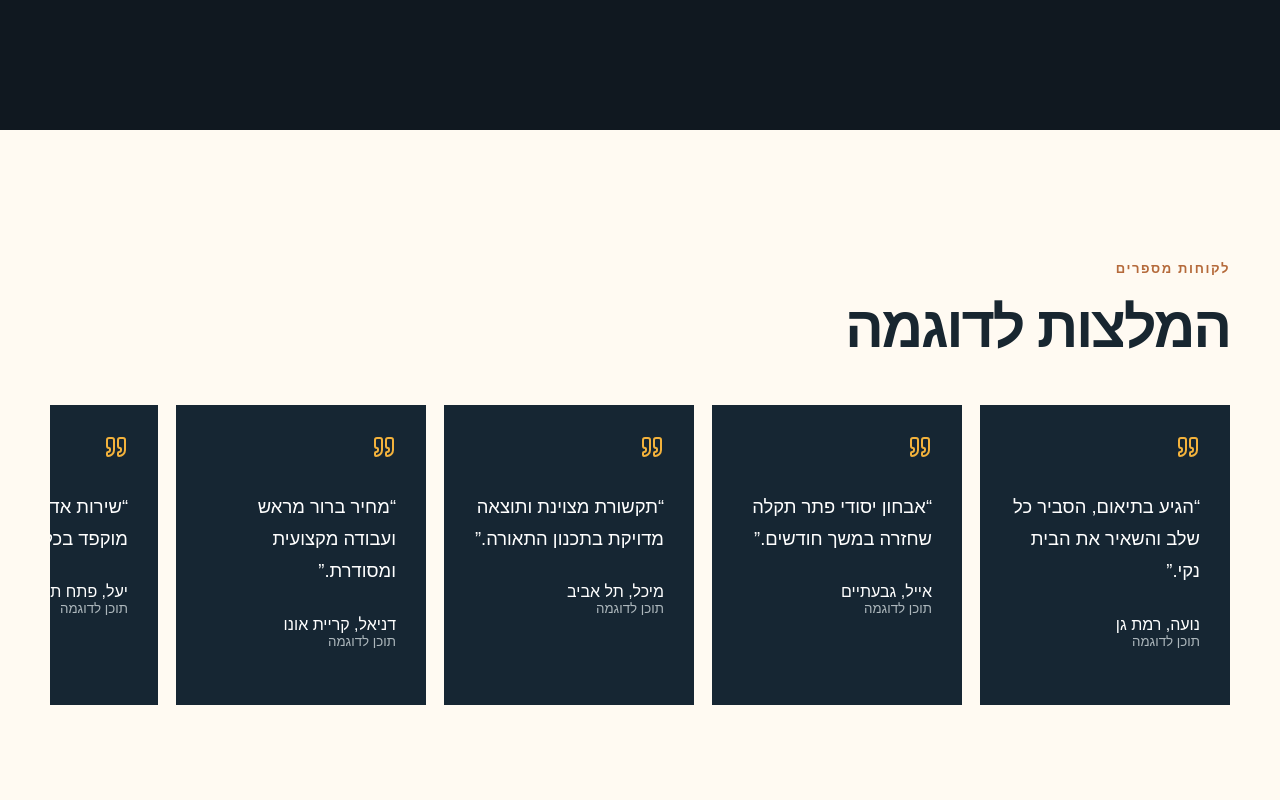
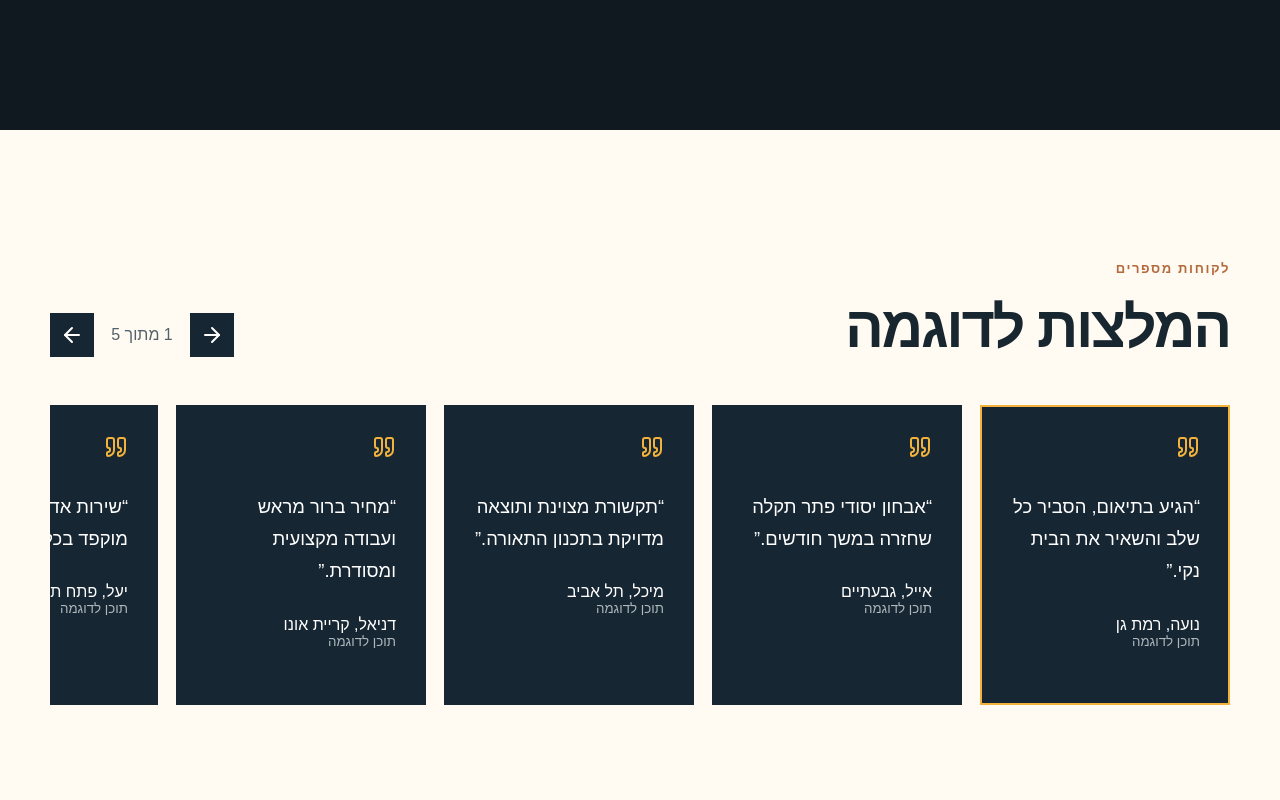
Before and after one commit to delevski/professional-services-template, a React (Vite) app: page / in a window 1280 px wide. Shown: the part 3800-4600 px from the top of the page. Built offline with nearby package versions, Linux system fonts and the light colour scheme.

Commit message:
Add accessible testimonial navigation

```diff
--- a/src/core/components/Testimonials.jsx
+++ b/src/core/components/Testimonials.jsx
@@ -1,3 +1,12 @@
-import { Quote } from 'lucide-react';
+import { useState } from 'react';
+import { ArrowLeft, ArrowRight, Quote } from 'lucide-react';
 import { useReveal } from '../hooks/useReveal';
-export default function Testimonials({ testimonials, copy }) { const reveal = useReveal(); return <section ref={reveal.ref} className={`section section--light ${reveal.className}`} aria-labelledby="testimonials-title"><div className="shell"><p className="eyebrow">{copy.eyebrow}</p><h2 id="testimonials-title">{copy.heading}</h2><div className="testimonial-row">{testimonials.map(item => <blockquote key={item.name}><Quote aria-hidden="true" /><p>“{item.quote}”</p><footer>{item.name}<small>{copy.sampleLabel}</small></footer></blockquote>)}</div></div></section>; }
+export default function Testimonials({ testimonials, copy }) {
+  const reveal = useReveal();
+  const [selected, setSelected] = useState(0);
+  const total = testimonials.length;
+  const move = step => total > 1 && setSelected(current => (current + step + total) % total);
+  const position = copy.positionTemplate.replace('{current}', total ? selected + 1 : 0).replace('{total}', total);
+  const ordered = testimonials.map((_, offset) => (selected + offset) % total);
+  return <section ref={reveal.ref} className={`section section--light ${reveal.className}`} aria-labelledby="testimonials-title"><div className="shell"><div className="testimonial-heading"><div><p className="eyebrow">{copy.eyebrow}</p><h2 id="testimonials-title">{copy.heading}</h2></div><div className="testimonial-controls"><button type="button" aria-label={copy.previousLabel} disabled={total < 2} onClick={() => move(-1)}><ArrowRight aria-hidden="true" /></button><span role="status" aria-live="polite" aria-atomic="true">{position}</span><button type="button" aria-label={copy.nextLabel} disabled={total < 2} onClick={() => move(1)}><ArrowLeft aria-hidden="true" /></button></div></div><div className="testimonial-row">{ordered.map((index, offset) => { const item = testimonials[index]; return <blockquote key={item.name} className={offset === 0 ? 'is-selected' : ''} aria-current={offset === 0 ? 'true' : undefined}><Quote aria-hidden="true" /><p>“{item.quote}”</p><footer>{item.name}<small>{copy.sampleLabel}</small></footer></blockquote>; })}</div></div></section>;
+}
--- a/src/profiles/electrician/profile.js
+++ b/src/profiles/electrician/profile.js
@@ -20,7 +20,7 @@ export const electricianProfile = {
     trust: { eyebrow: 'הסטנדרט המקצועי', heading: 'למה לבחור בנו' },
     services: { eyebrow: 'מומחיות מקצה לקצה', heading: 'שירותים' },
     projects: { eyebrow: 'עבודה שמדברת בעד עצמה', heading: 'פרויקטים נבחרים', challengeLabel: 'האתגר', resultLabel: 'התוצאה' },
-    testimonials: { eyebrow: 'לקוחות מספרים', heading: 'המלצות לדוגמה', sampleLabel: 'תוכן לדוגמה' },
+    testimonials: { eyebrow: 'לקוחות מספרים', heading: 'המלצות לדוגמה', sampleLabel: 'תוכן לדוגמה', previousLabel: 'להמלצה הקודמת', nextLabel: 'להמלצה הבאה', positionTemplate: '{current} מתוך {total}' },
     packages: { eyebrow: 'שקיפות מתחילה כאן', heading: 'מחירים התחלתיים', actionLabel: 'לקבלת הצעה', note: 'המחירים באתר הם לדוגמה בלבד. מחיר סופי ייקבע לאחר אבחון.' },
     professional: { eyebrow: 'המקצוען מאחורי העבודה', sampleSuffix: 'לדוגמה' },
     serviceArea: { eyebrow: 'מגיעים אליכם', hoursLabel: 'שעות פעילות', urgentLabel: 'קריאה דחופה' },
--- a/src/styles.css
+++ b/src/styles.css
@@ -69,7 +69,12 @@ p { line-height: 1.75; }
 .project-card dt { color: #fff; font-weight: 700; }
 .project-card dd { margin: 5px 0 0; }
 .testimonial-row { display: grid; grid-template-columns: repeat(5, minmax(250px, 1fr)); gap: 18px; overflow-x: auto; scroll-snap-type: x mandatory; padding-bottom: 12px; }
+.testimonial-heading { display: flex; align-items: end; justify-content: space-between; gap: 24px; }
+.testimonial-controls { display: flex; align-items: center; gap: 12px; margin-bottom: 48px; }
+.testimonial-controls button { display: grid; width: 44px; aspect-ratio: 1; place-items: center; color: #fff; border: 0; background: var(--navy); cursor: pointer; }
+.testimonial-controls span { min-width: 72px; color: #52616a; text-align: center; }
 blockquote { min-height: 300px; margin: 0; padding: 30px; color: #fff; background: var(--navy); scroll-snap-align: start; }
+blockquote.is-selected { box-shadow: inset 0 0 0 2px var(--amber); }
 blockquote > svg { color: var(--amber); }
 blockquote p { margin-block: 28px; font-size: 1.15rem; }
 blockquote footer small { display: block; color: #aeb8bd; }
@@ -151,6 +156,8 @@ blockquote footer small { display: block; color: #aeb8bd; }
   .portrait { min-height: 430px; }
   .project-card dl { grid-template-columns: 1fr; }
   .floating { inset: auto auto 14px 14px; }
+  .testimonial-heading { align-items: start; flex-direction: column; }
+  .testimonial-heading h2, .testimonial-controls { margin-bottom: 20px; }
 }
 @media (prefers-reduced-motion: reduce) {
   html { scroll-behavior: auto; }
```
Also changed, not shown: 1 other file (tests, documents, lock files or other folders).
